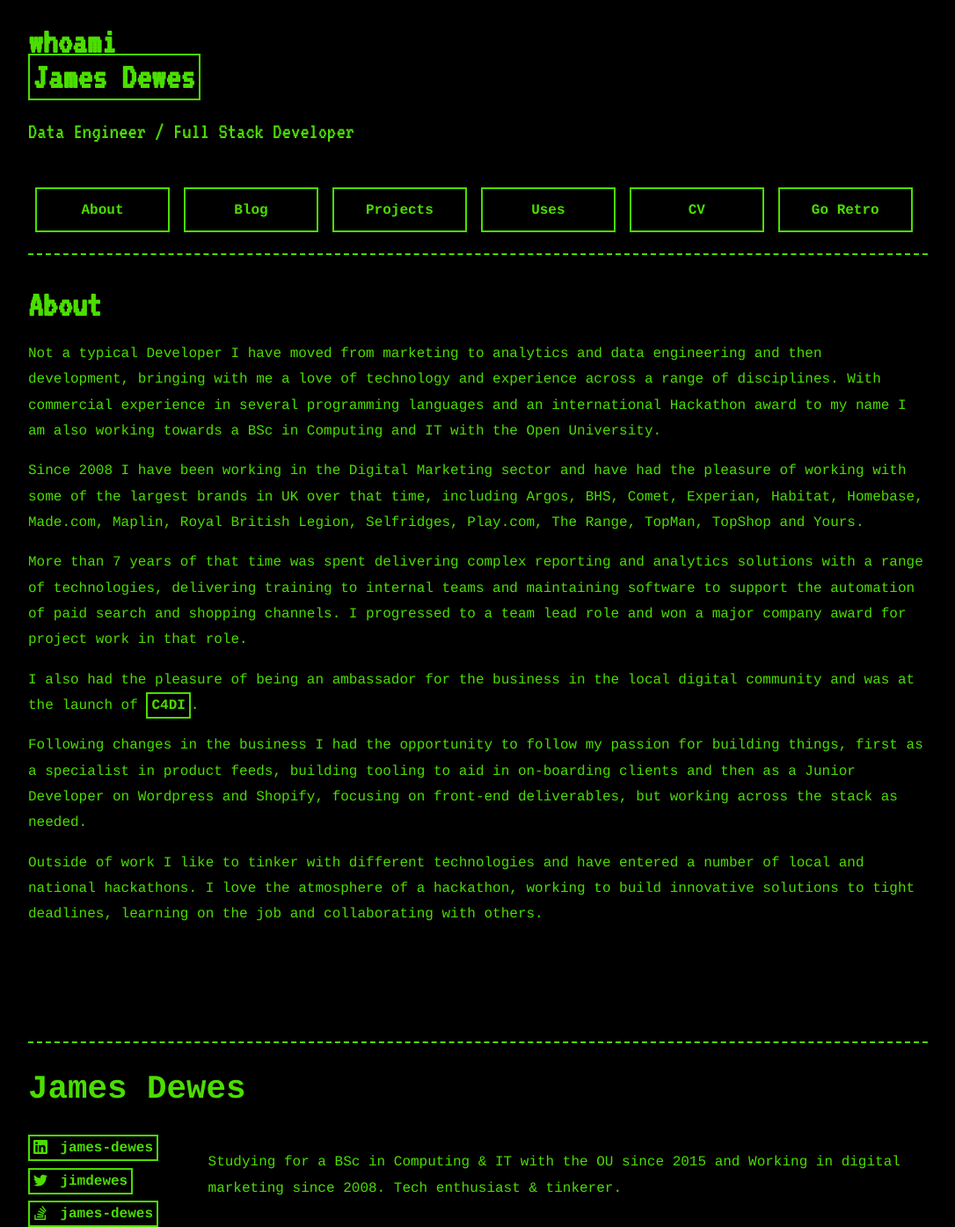
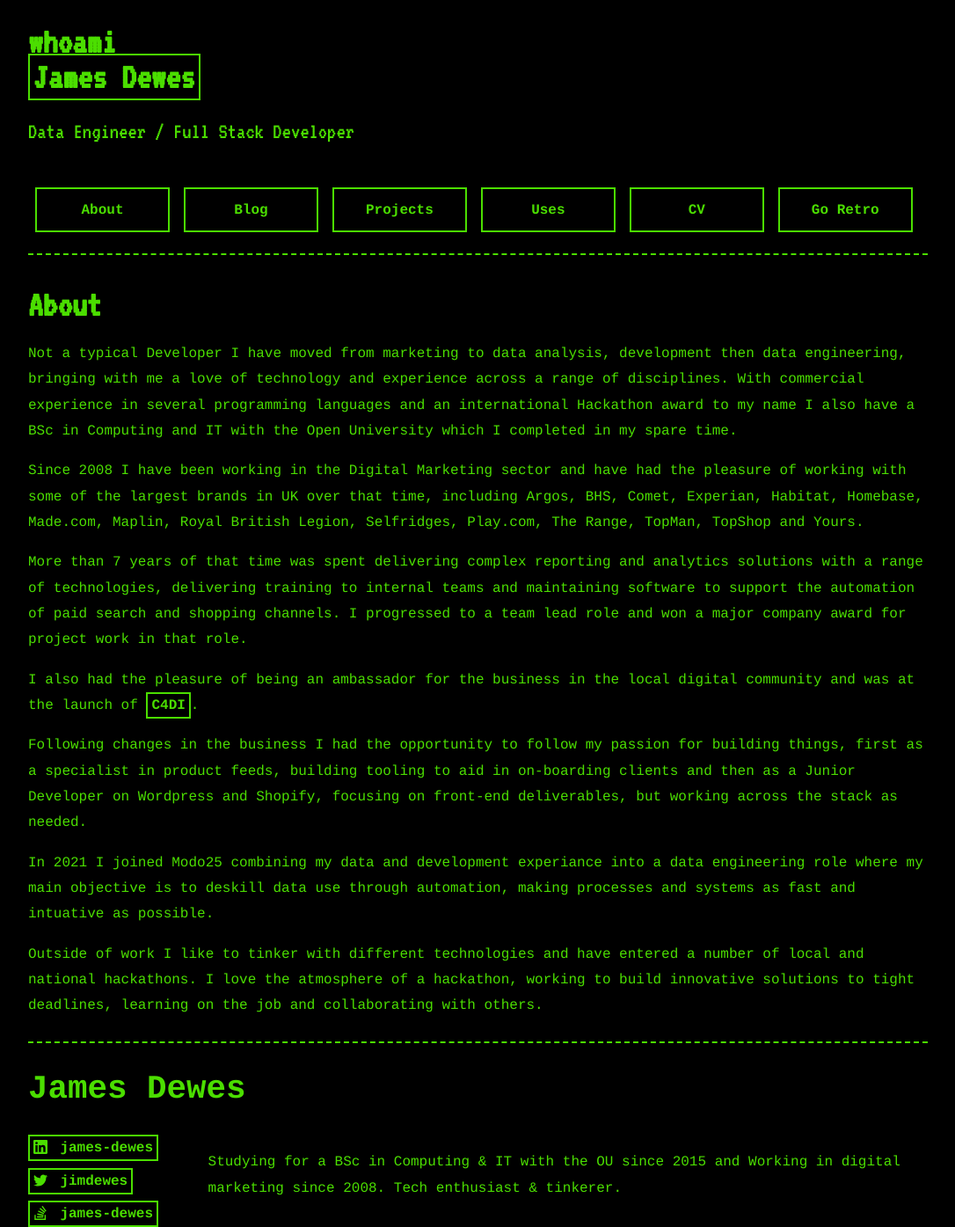
Before and after one commit to james-dewes/james-dewes.github.io, a Jekyll site: the page built from about.markdown, in a window 1280 px wide. Shown: the whole page at 88% size, without its empty margins (96-1182 px from the left). Built offline with Jekyll 4.4.1, drawn with Linux system fonts in a browser that asks for light colours; nearby versions of some CDN libraries; library files that are not in the unit come from our copies.

Commit message:
Updates the about page

```diff
--- a/about.markdown
+++ b/about.markdown
@@ -4,7 +4,7 @@ title: About
 sub-title: A little about me
 permalink: /about/
 ---
-Not a typical Developer I have moved from marketing to analytics and data engineering and then development, bringing with me a love of technology and experience across a range of disciplines. With commercial experience in several programming languages and an international Hackathon award to my name I am also working towards a BSc in Computing and IT with the Open University.
+Not a typical Developer I have moved from marketing to data analysis, development then data engineering, bringing with me a love of technology and experience across a range of disciplines. With commercial experience in several programming languages and an international Hackathon award to my name I also have a BSc in Computing and IT with the Open University which I completed in my spare time.
 
 Since 2008 I have been working in the Digital Marketing sector and have had the pleasure of working with some of the largest brands in UK over that time, including Argos, BHS, Comet, Experian, Habitat, Homebase, Made.com, Maplin, Royal British Legion, Selfridges, Play.com, The Range, TopMan, TopShop and Yours.
 
@@ -14,4 +14,6 @@ I also had the pleasure of being an ambassador for the business in the local dig
 
 Following changes in the business I had the opportunity to follow my passion for building things, first as a specialist in product feeds, building tooling to aid in on-boarding clients and then as a Junior Developer on Wordpress and Shopify, focusing on front-end deliverables, but working across the stack as needed.
 
+In 2021 I joined Modo25 combining my data and development experiance into a data engineering role where my main objective is to deskill data use through automation, making processes and systems as fast and intuative as possible.
+
 Outside of work I like to tinker with different technologies and have entered a number of local and national hackathons. I love the atmosphere of a hackathon, working to build innovative solutions to tight deadlines, learning on the job and collaborating with others.
```
